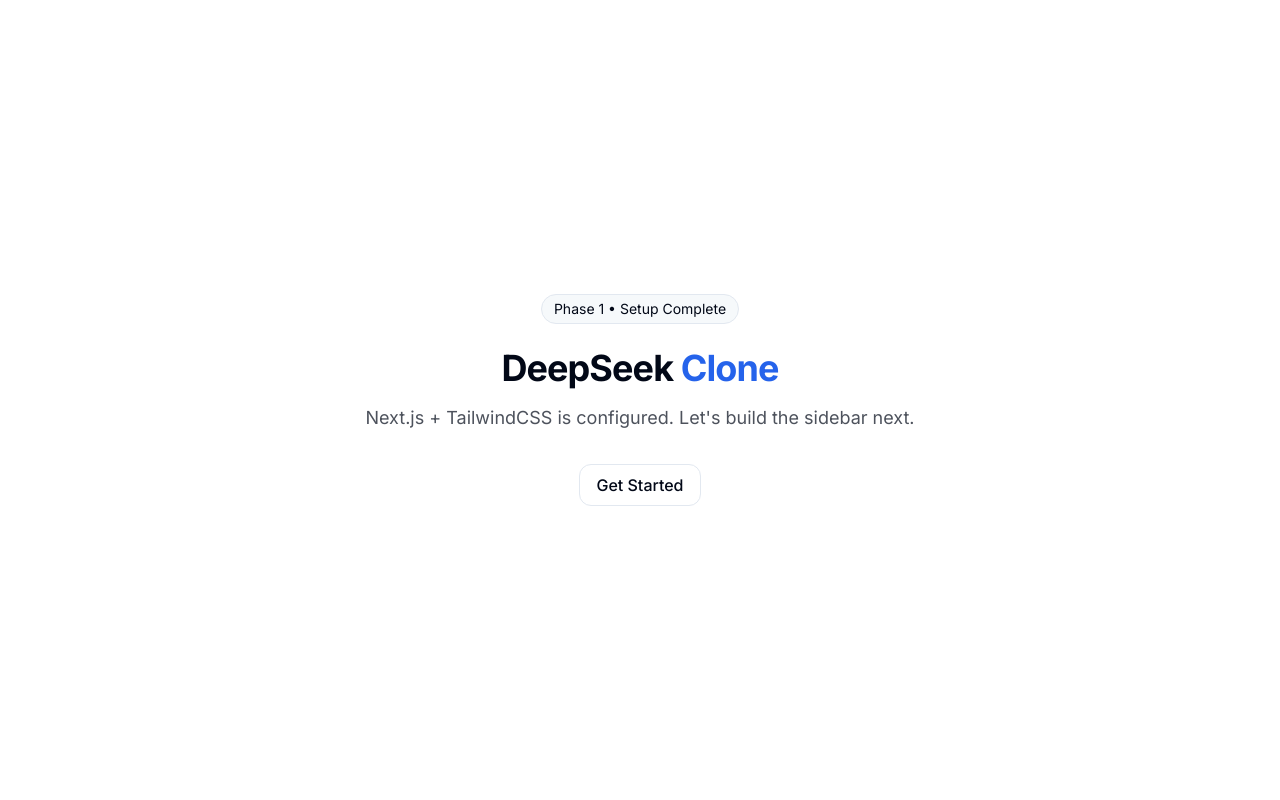
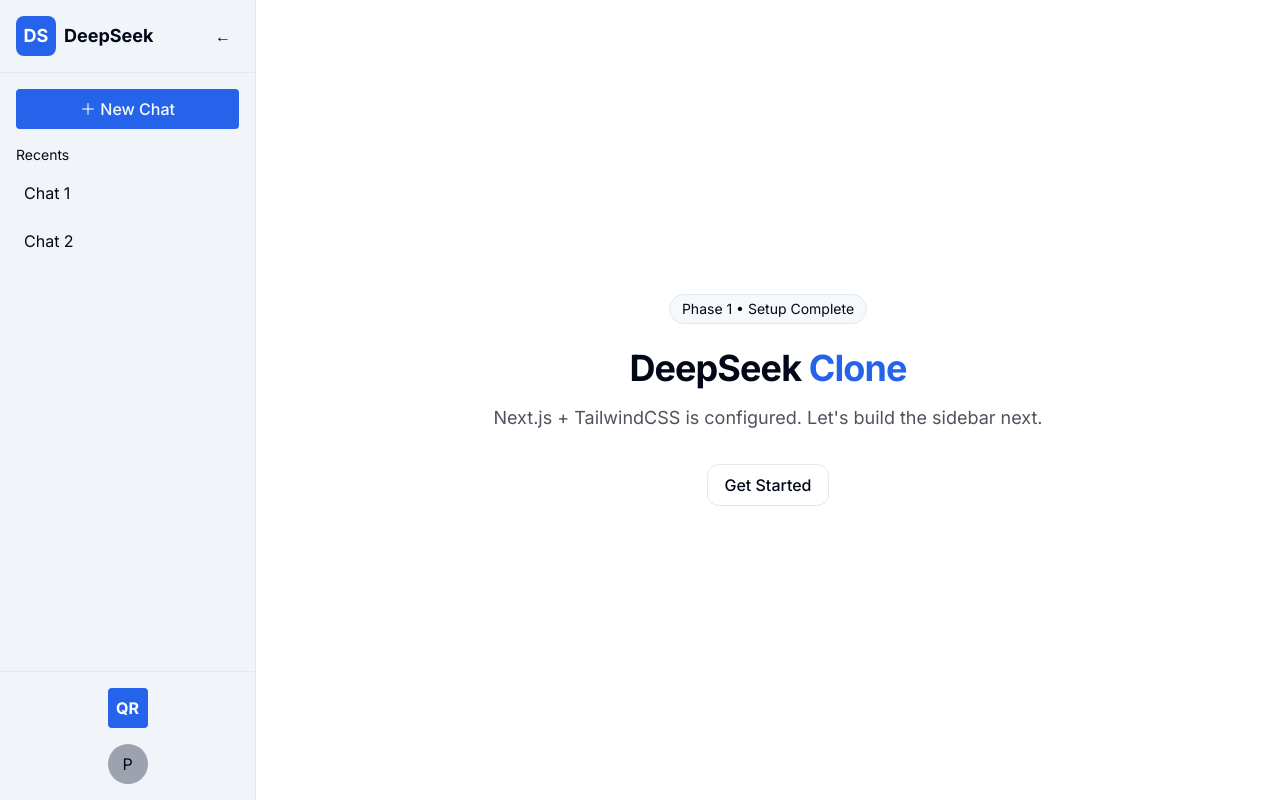
Before and after one commit to SunilS97/deepseek-clone, a Next.js app: page / in a window 1280 px wide. Built offline with nearby package versions, Linux system fonts and the light colour scheme.

Commit message:
Phase_2_Done

```diff
--- a/app/layout.js
+++ b/app/layout.js
@@ -1,5 +1,6 @@
 import "./globals.css";
 import { Inter } from "next/font/google";
+import Sidebar from "@/components/Sidebar";
 
 export const metadata = {
   title: "DeepSeek Clone",
@@ -16,8 +17,13 @@
 export default function RootLayout({ children }) {
   return (
     <html lang="en" className="scroll-smooth">
-      <body className={`${inter.variable} font-sans bg-background text-foreground`}>
-        {children}
+      <body
+        className={`${inter.variable} font-sans bg-background text-foreground`}
+      >
+        <div className="flex h-screen">
+          <Sidebar />
+          <main className="flex-1 overflow-y-auto">{children}</main>
+        </div>
       </body>
     </html>
   );
--- /dev/null
+++ b/components/Sidebar.jsx
@@ -0,0 +1,80 @@
+"use client";
+import { useState } from "react";
+import Image from "next/image";
+
+export default function Sidebar() {
+  const [isOpen, setIsOpen] = useState(true);
+
+  return (
+    <aside
+      className={`h-screen bg-muted border-r flex flex-col transition-all duration-300 ${
+        isOpen ? "w-64" : "w-20"
+      }`}
+    >
+      {/* Logo + Toggle */}
+      <div className="flex items-center justify-between p-4 border-b">
+        {/* Logo and text */}
+        <div className="flex items-center">
+          <div className="w-10 h-10 rounded-lg bg-primary flex items-center justify-center text-white font-bold text-lg">
+            DS
+          </div>
+          {isOpen && <span className="ml-2 font-bold text-lg">DeepSeek</span>}
+        </div>
+
+        {/* Collapse/Expand button */}
+        <button
+          onClick={() => setIsOpen(!isOpen)}
+          className="ml-2 p-2 rounded-full bg-muted hover:bg-primary hover:text-white transition"
+          aria-label="Toggle Sidebar"
+        >
+          {isOpen ? "←" : "→"}
+        </button>
+      </div>
+
+      {/* New Chat */}
+      <div className="p-4">
+        <button className="w-full px-3 py-2 rounded bg-primary text-primary-foreground font-medium hover:opacity-90">
+          {isOpen ? "＋ New Chat" : "＋"}
+        </button>
+      </div>
+
+      {/* Recents */}
+      <div className="flex-1 overflow-y-auto px-4">
+        <p className="text-sm text-muted-foreground mb-2">
+          {isOpen ? "Recents" : "R"}
+        </p>
+        <ul className="space-y-2">
+          <li className="p-2 rounded hover:bg-muted cursor-pointer">
+            {isOpen ? "Chat 1" : "C1"}
+          </li>
+          <li className="p-2 rounded hover:bg-muted cursor-pointer">
+            {isOpen ? "Chat 2" : "C2"}
+          </li>
+        </ul>
+      </div>
+
+      {/* Bottom Section */}
+      <div className="p-4 border-t flex flex-col items-center gap-4">
+        {/* QR Code hover */}
+        <div className="relative group">
+          <div className="w-10 h-10 bg-primary rounded flex items-center justify-center text-white font-bold cursor-pointer">
+            QR
+          </div>
+          {/* Popup QR code */}
+          <div className="absolute left-14 bottom-0 w-32 h-32 bg-white border rounded-lg p-2 shadow-lg opacity-0 group-hover:opacity-100 transition">
+            <img
+              src="/qr.png"
+              alt="QR Code"
+              className="w-full h-full object-contain"
+            />
+          </div>
+        </div>
+
+        {/* Profile placeholder */}
+        <div className="w-10 h-10 rounded-full bg-gray-400 flex items-center justify-center cursor-pointer">
+          P
+        </div>
+      </div>
+    </aside>
+  );
+}
```
Also changed, not shown: public/logo.svg (added), public/qr.png (added).
